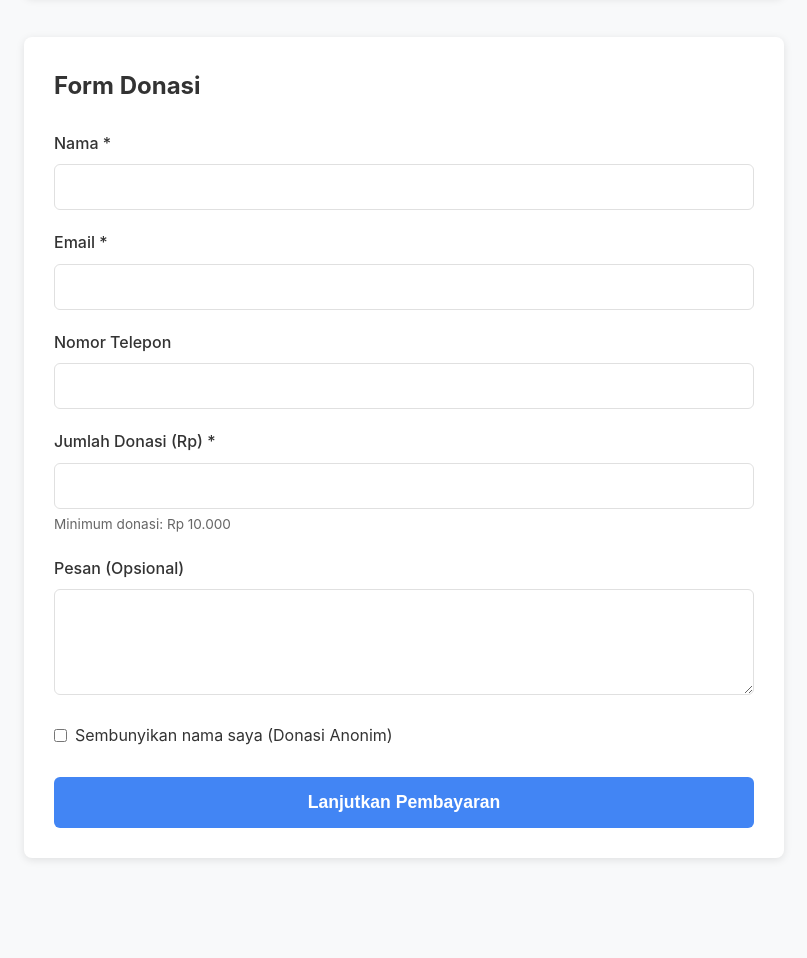
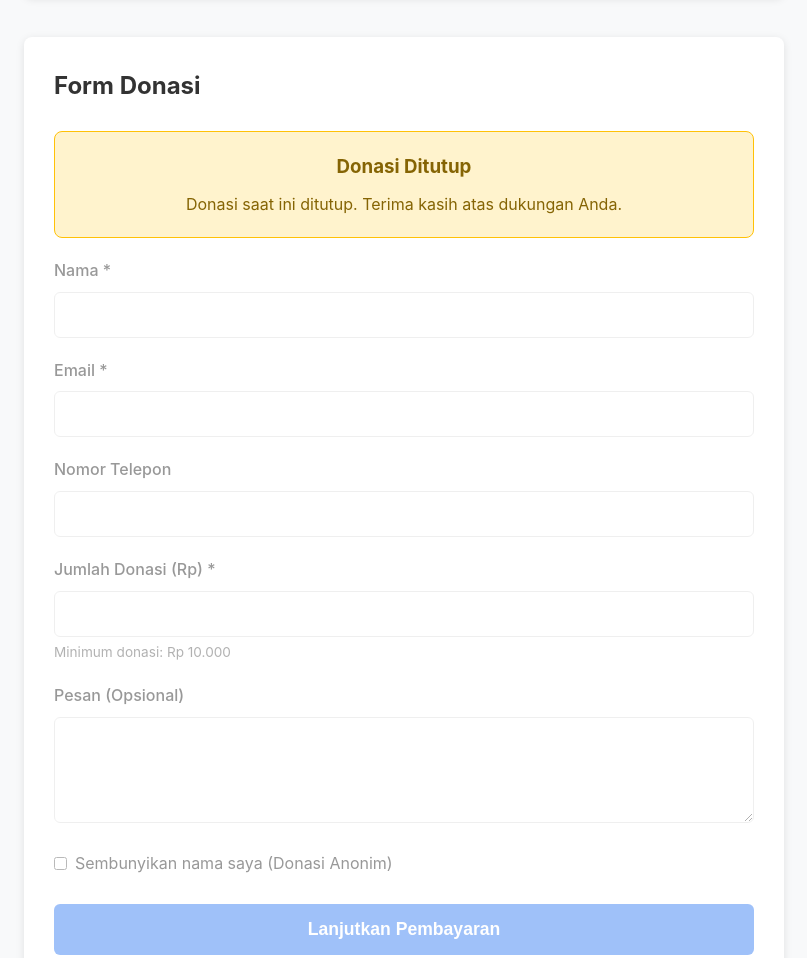
Before and after one commit to GDG-Medan/donation, a website: page public/index.html in a window 1280 px wide. Shown: the part 1565-2523 px from the top of the page, without its empty margins (236-1043 px from the left). Drawn offline with Linux system fonts and the light colour scheme; no server answers; a web font is replaced by a local one.

Commit message:
Close donations and notify users through UI updates
- Implement a notification in the donation form indicating that donations are currently closed.
- Update the donation submission handler to display a toast message when users attempt to submit a donation.
- Modify the HTML structure to visually indicate the closed status of donations, including a styled message for user awareness.

```diff
--- a/functions/routes/donations.js
+++ b/functions/routes/donations.js
@@ -260,6 +260,11 @@ export async function handleCreateDonation(request, env, logger) {
   const db = env.DB;
 
   try {
+    // Donations are closed
+    return Errors.VALIDATION_ERROR(
+      "Donasi saat ini ditutup. Terima kasih atas dukungan Anda."
+    );
+
     const data = await request.json();
 
     // Validate required fields
--- a/public/app.js
+++ b/public/app.js
@@ -912,6 +912,10 @@ function updateFeeBreakdown(donationAmount) {
 async function handleDonationSubmit(e) {
  e.preventDefault();
 
+ // Donations are closed
+ showToast("Donasi saat ini ditutup. Terima kasih atas dukungan Anda.", "info");
+ return;
+
  // Clear all previous errors
  const form = e.target;
  const allInputs = form.querySelectorAll("input, textarea");
--- a/public/index.html
+++ b/public/index.html
@@ -236,7 +236,11 @@
    <!-- Donation Form -->
    <section class="donation-form-section">
     <h2>Form Donasi</h2>
-    <form id="donation-form" class="donation-form">
+    <div class="donation-closed-notice" id="donation-closed-notice" style="display: block; padding: 20px; background-color: #fff3cd; border: 1px solid #ffc107; border-radius: 8px; margin-bottom: 20px; text-align: center;">
+     <h3 style="margin: 0 0 10px 0; color: #856404;">Donasi Ditutup</h3>
+     <p style="margin: 0; color: #856404;">Donasi saat ini ditutup. Terima kasih atas dukungan Anda.</p>
+    </div>
+    <form id="donation-form" class="donation-form" style="opacity: 0.5; pointer-events: none;">
      <div class="form-group">
       <label for="name">Nama *</label>
       <input type="text" id="name" name="name" required />
```
